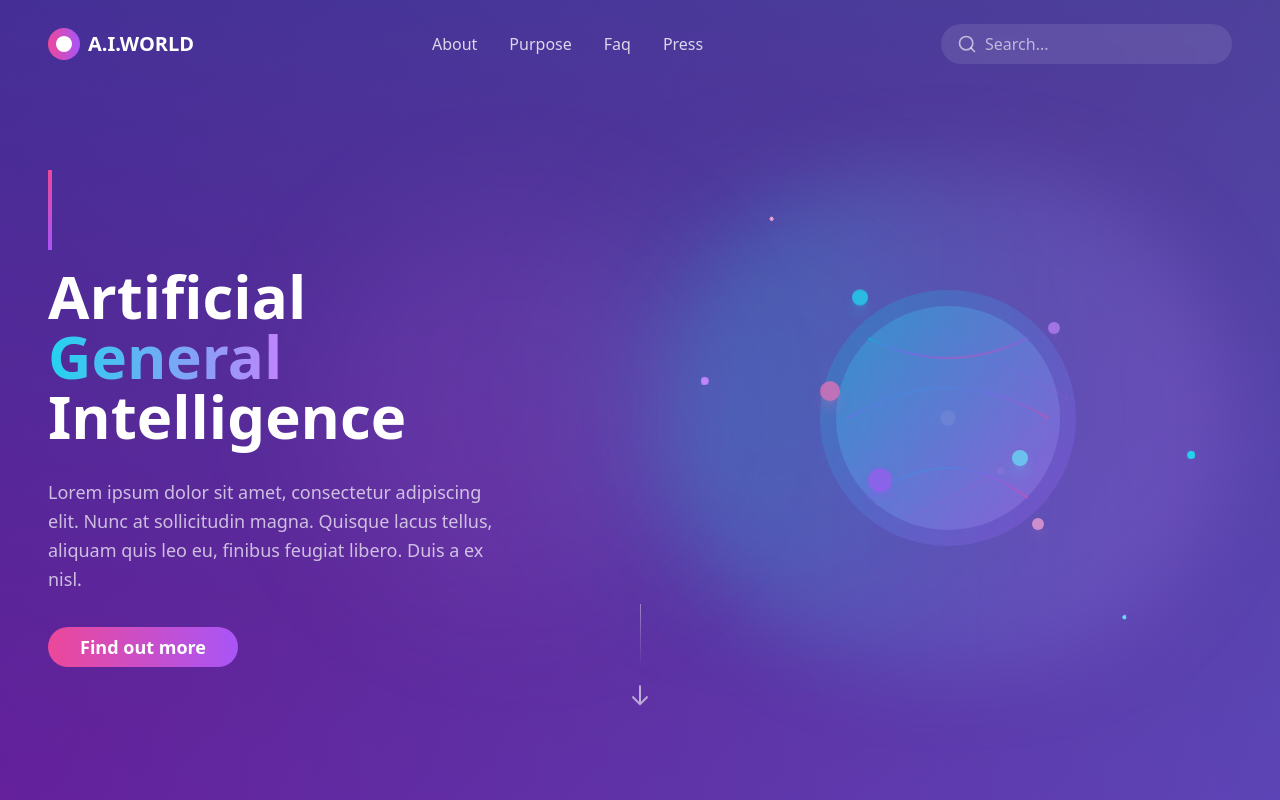
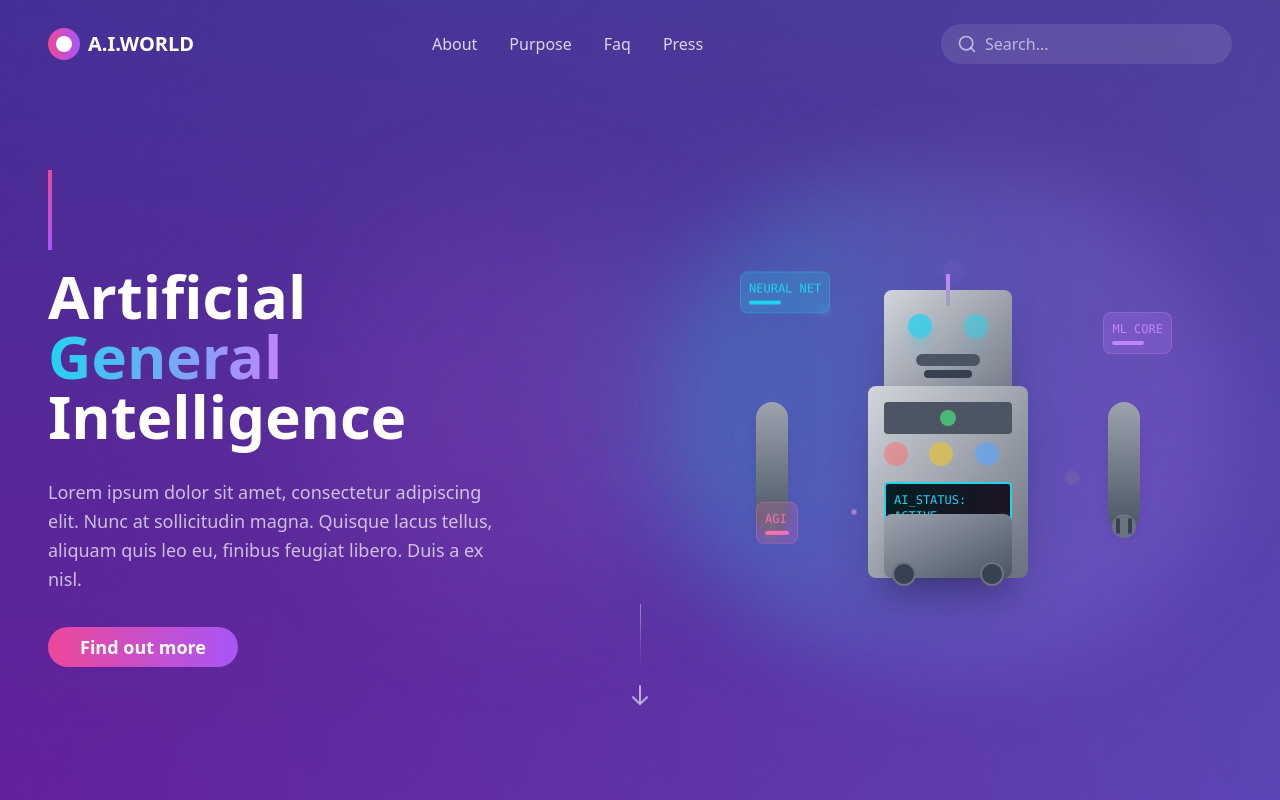
Before and after one commit to godflixx/page-from-idea, a React (Vite) app: page / in a window 1280 px wide. Built offline with nearby package versions, Linux system fonts and the light colour scheme.

Commit message:
Add robot illustration
Include a robot illustration in the hero section.

```diff
--- a/src/components/HeroSection.tsx
+++ b/src/components/HeroSection.tsx
@@ -28,85 +28,124 @@ const HeroSection = () => {
           </Button>
         </div>
 
-        {/* Right Content - AI Brain Illustration */}
+        {/* Right Content - Robot Illustration */}
         <div className="relative">
-          <div className="relative w-full h-96 lg:h-[500px]">
-            {/* Main brain silhouette with glow */}
+          <div className="relative w-full h-96 lg:h-[500px] flex items-center justify-center">
+            {/* Glow effect */}
             <div className="absolute inset-0 bg-gradient-to-r from-cyan-400/20 to-purple-400/20 rounded-full blur-2xl"></div>
 
-            {/* Central AI brain structure */}
-            <div className="absolute inset-0 flex items-center justify-center">
-              <div className="relative w-80 h-80">
-                {/* Core brain shape */}
-                <div className="absolute inset-8 bg-gradient-to-br from-cyan-500/30 to-purple-500/30 rounded-full"></div>
-                <div className="absolute inset-12 bg-gradient-to-br from-cyan-400/40 to-purple-400/40 rounded-full animate-pulse"></div>
+            {/* Robot Container */}
+            <div className="relative w-80 h-80">
+              {/* Robot Head */}
+              <div className="absolute top-8 left-1/2 transform -translate-x-1/2 w-32 h-32">
+                <div className="w-full h-full bg-gradient-to-br from-gray-300 to-gray-500 rounded-lg shadow-2xl">
+                  {/* Eyes */}
+                  <div className="flex justify-between items-center pt-6 px-6">
+                    <div className="w-6 h-6 bg-cyan-400 rounded-full animate-pulse shadow-lg shadow-cyan-400/50"></div>
+                    <div className="w-6 h-6 bg-cyan-400 rounded-full animate-pulse shadow-lg shadow-cyan-400/50" style={{animationDelay: '0.5s'}}></div>
+                  </div>
+                  {/* Mouth/Speaker */}
+                  <div className="mt-4 mx-auto w-16 h-3 bg-gray-600 rounded-full"></div>
+                  <div className="mt-1 mx-auto w-12 h-2 bg-gray-700 rounded-full"></div>
+                </div>
+                {/* Antenna */}
+                <div className="absolute -top-4 left-1/2 transform -translate-x-1/2 w-1 h-8 bg-gradient-to-t from-gray-400 to-purple-400"></div>
+                <div className="absolute -top-6 left-1/2 transform -translate-x-1/2 w-3 h-3 bg-purple-400 rounded-full animate-ping"></div>
+              </div>
 
-                {/* Neural network connections */}
-                <svg className="absolute inset-0 w-full h-full" viewBox="0 0 320 320">
-                  <defs>
-                    <linearGradient id="connectionGradient" x1="0%" y1="0%" x2="100%" y2="100%">
-                      <stop offset="0%" stopColor="#06b6d4" stopOpacity="0.8" />
-                      <stop offset="50%" stopColor="#8b5cf6" stopOpacity="0.6" />
-                      <stop offset="100%" stopColor="#ec4899" stopOpacity="0.8" />
-                    </linearGradient>
-                  </defs>
-
-                  {/* Interconnected neural pathways */}
-                  <path d="M80 80 Q160 120 240 80"
-                        stroke="url(#connectionGradient)"
-                        strokeWidth="2"
-                        fill="none"
-                        className="animate-pulse" />
-                  <path d="M60 160 Q160 100 260 160"
-                        stroke="url(#connectionGradient)"
-                        strokeWidth="1.5"
-                        fill="none"
-                        className="animate-pulse" />
-                  <path d="M80 240 Q160 180 240 240"
-                        stroke="url(#connectionGradient)"
-                        strokeWidth="2"
-                        fill="none"
-                        className="animate-pulse" />
-                  <path d="M120 60 L200 100 L280 140 L200 220 L120 260 L40 140 Z"
-                        stroke="url(#connectionGradient)"
-                        strokeWidth="1"
-                        fill="none"
-                        opacity="0.5" />
-                </svg>
-
-                {/* Floating neural nodes */}
-                <div className="absolute top-8 left-16 w-4 h-4 bg-cyan-400 rounded-full opacity-80 animate-bounce shadow-lg shadow-cyan-400/50"></div>
-                <div className="absolute top-16 right-12 w-3 h-3 bg-purple-400 rounded-full opacity-90 animate-pulse shadow-lg shadow-purple-400/50"></div>
-                <div className="absolute top-32 left-8 w-5 h-5 bg-pink-400 rounded-full opacity-70 animate-bounce shadow-lg shadow-pink-400/50" style={{animationDelay: '0.5s'}}></div>
-                <div className="absolute top-48 right-20 w-4 h-4 bg-cyan-300 rounded-full opacity-85 animate-pulse shadow-lg shadow-cyan-300/50" style={{animationDelay: '1s'}}></div>
-                <div className="absolute bottom-20 left-20 w-6 h-6 bg-purple-500 rounded-full opacity-60 animate-bounce shadow-lg shadow-purple-500/50" style={{animationDelay: '1.5s'}}></div>
-                <div className="absolute bottom-12 right-16 w-3 h-3 bg-pink-300 rounded-full opacity-95 animate-pulse shadow-lg shadow-pink-300/50"></div>
-
-                {/* Data streams */}
-                <div className="absolute top-1/2 left-1/2 transform -translate-x-1/2 -translate-y-1/2">
-                  <div className="w-2 h-2 bg-white rounded-full animate-ping"></div>
-                </div>
-                <div className="absolute top-1/3 left-1/3 transform -translate-x-1/2 -translate-y-1/2">
-                  <div className="w-1 h-1 bg-cyan-200 rounded-full animate-ping" style={{animationDelay: '0.5s'}}></div>
-                </div>
-                <div className="absolute bottom-1/3 right-1/3 transform translate-x-1/2 translate-y-1/2">
-                  <div className="w-1 h-1 bg-purple-200 rounded-full animate-ping" style={{animationDelay: '1s'}}></div>
+              {/* Robot Body */}
+              <div className="absolute top-32 left-1/2 transform -translate-x-1/2 w-40 h-48">
+                <div className="w-full h-full bg-gradient-to-br from-gray-300 to-gray-500 rounded-lg shadow-2xl">
+                  {/* Chest Panel */}
+                  <div className="pt-4 px-4">
+                    <div className="w-full h-8 bg-gray-600 rounded mb-2 flex items-center justify-center">
+                      <div className="w-4 h-4 bg-green-400 rounded-full animate-pulse"></div>
+                    </div>
+                    {/* Control buttons */}
+                    <div className="grid grid-cols-3 gap-2 mb-4">
+                      <div className="w-6 h-6 bg-red-400 rounded-full animate-pulse" style={{animationDelay: '0.3s'}}></div>
+                      <div className="w-6 h-6 bg-yellow-400 rounded-full animate-pulse" style={{animationDelay: '0.6s'}}></div>
+                      <div className="w-6 h-6 bg-blue-400 rounded-full animate-pulse" style={{animationDelay: '0.9s'}}></div>
+                    </div>
+                    {/* Display screen */}
+                    <div className="w-full h-12 bg-black rounded border-2 border-cyan-400 relative overflow-hidden">
+                      <div className="absolute inset-0 bg-gradient-to-r from-cyan-400/20 to-purple-400/20 animate-pulse"></div>
+                      <div className="absolute top-2 left-2 text-xs text-cyan-400 font-mono">AI_STATUS: ACTIVE</div>
+                      <div className="absolute bottom-1 right-1 w-2 h-2 bg-green-400 rounded-full animate-ping"></div>
+                    </div>
+                  </div>
                 </div>
               </div>
-            </div>
 
-            {/* Orbiting elements */}
-            <div className="absolute inset-0 animate-spin" style={{animationDuration: '20s'}}>
-              <div className="absolute top-0 left-1/2 w-2 h-2 bg-cyan-400 rounded-full transform -translate-x-1/2"></div>
-              <div className="absolute bottom-0 left-1/2 w-2 h-2 bg-purple-400 rounded-full transform -translate-x-1/2"></div>
-            </div>
-            <div className="absolute inset-4 animate-spin" style={{animationDuration: '15s', animationDirection: 'reverse'}}>
-              <div className="absolute right-0 top-1/2 w-1 h-1 bg-pink-300 rounded-full transform -translate-y-1/2"></div>
-              <div className="absolute left-0 top-1/2 w-1 h-1 bg-cyan-300 rounded-full transform -translate-y-1/2"></div>
+              {/* Robot Arms */}
+              <div className="absolute top-36 -left-8 w-16 h-32">
+                <div className="w-8 h-full bg-gradient-to-b from-gray-400 to-gray-600 rounded-full shadow-lg"></div>
+                {/* Left hand */}
+                <div className="absolute -bottom-2 left-1 w-6 h-6 bg-gray-500 rounded-full">
+                  <div className="absolute top-1 left-1 w-1 h-4 bg-gray-700 rounded"></div>
+                  <div className="absolute top-1 right-1 w-1 h-4 bg-gray-700 rounded"></div>
+                </div>
+              </div>
+
+              <div className="absolute top-36 -right-8 w-16 h-32">
+                <div className="w-8 h-full bg-gradient-to-b from-gray-400 to-gray-600 rounded-full shadow-lg ml-8"></div>
+                {/* Right hand */}
+                <div className="absolute -bottom-2 right-1 w-6 h-6 bg-gray-500 rounded-full">
+                  <div className="absolute top-1 left-1 w-1 h-4 bg-gray-700 rounded"></div>
+                  <div className="absolute top-1 right-1 w-1 h-4 bg-gray-700 rounded"></div>
+                </div>
+              </div>
+
+              {/* Robot Base/Legs */}
+              <div className="absolute bottom-0 left-1/2 transform -translate-x-1/2 w-32 h-16">
+                <div className="w-full h-full bg-gradient-to-br from-gray-400 to-gray-600 rounded-lg shadow-xl">
+                  {/* Wheels/Tracks */}
+                  <div className="absolute -bottom-2 left-2 w-6 h-6 bg-gray-700 rounded-full border-2 border-gray-500"></div>
+                  <div className="absolute -bottom-2 right-2 w-6 h-6 bg-gray-700 rounded-full border-2 border-gray-500"></div>
+                </div>
+              </div>
+
+              {/* Floating UI Elements */}
+              <div className="absolute top-4 -left-12 animate-float">
+                <div className="bg-cyan-400/20 backdrop-blur-sm rounded-lg p-2 border border-cyan-400/30">
+                  <div className="text-xs text-cyan-400 font-mono">NEURAL NET</div>
+                  <div className="w-8 h-1 bg-cyan-400 rounded mt-1"></div>
+                </div>
+              </div>
+
+              <div className="absolute top-16 -right-16 animate-float" style={{animationDelay: '1s'}}>
+                <div className="bg-purple-400/20 backdrop-blur-sm rounded-lg p-2 border border-purple-400/30">
+                  <div className="text-xs text-purple-400 font-mono">ML CORE</div>
+                  <div className="w-8 h-1 bg-purple-400 rounded mt-1"></div>
+                </div>
+              </div>
+
+              <div className="absolute bottom-8 -left-8 animate-float" style={{animationDelay: '2s'}}>
+                <div className="bg-pink-400/20 backdrop-blur-sm rounded-lg p-2 border border-pink-400/30">
+                  <div className="text-xs text-pink-400 font-mono">AGI</div>
+                  <div className="w-6 h-1 bg-pink-400 rounded mt-1"></div>
+                </div>
+              </div>
+
+              {/* Energy particles */}
+              <div className="absolute top-12 left-8 w-2 h-2 bg-cyan-300 rounded-full animate-ping opacity-75"></div>
+              <div className="absolute top-24 right-12 w-1 h-1 bg-purple-300 rounded-full animate-ping opacity-60" style={{animationDelay: '0.7s'}}></div>
+              <div className="absolute bottom-16 left-16 w-1 h-1 bg-pink-300 rounded-full animate-ping opacity-80" style={{animationDelay: '1.4s'}}></div>
+              <div className="absolute bottom-24 right-8 w-2 h-2 bg-yellow-300 rounded-full animate-ping opacity-50" style={{animationDelay: '2.1s'}}></div>
             </div>
           </div>
         </div>
       </div>
+
+      <style jsx>{`
+        @keyframes float {
+          0%, 100% { transform: translateY(0px); }
+          50% { transform: translateY(-10px); }
+        }
+        .animate-float {
+          animation: float 3s ease-in-out infinite;
+        }
+      `}</style>
     </div>
   );
 };
```
